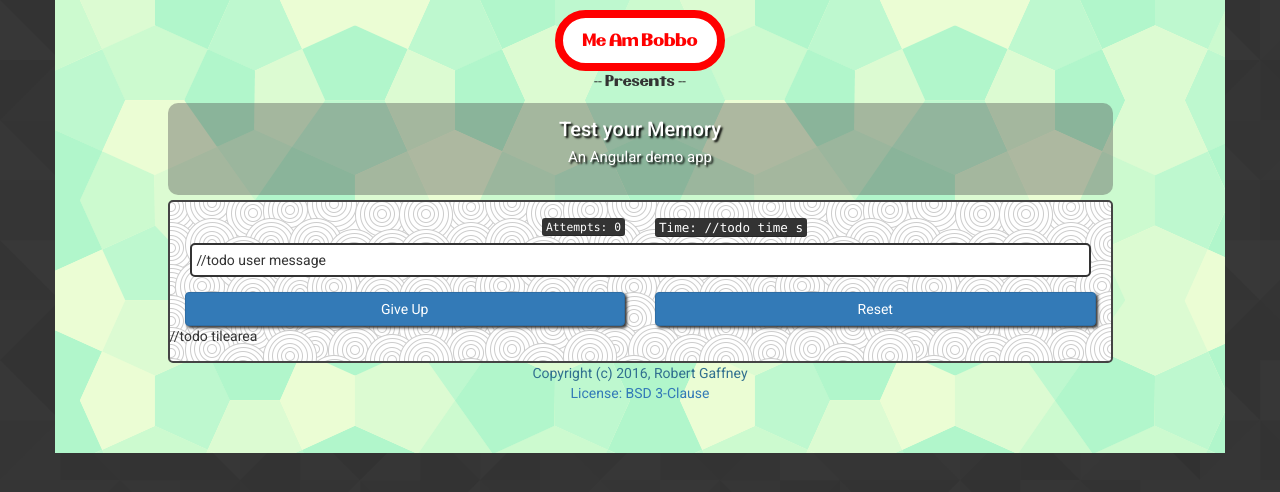
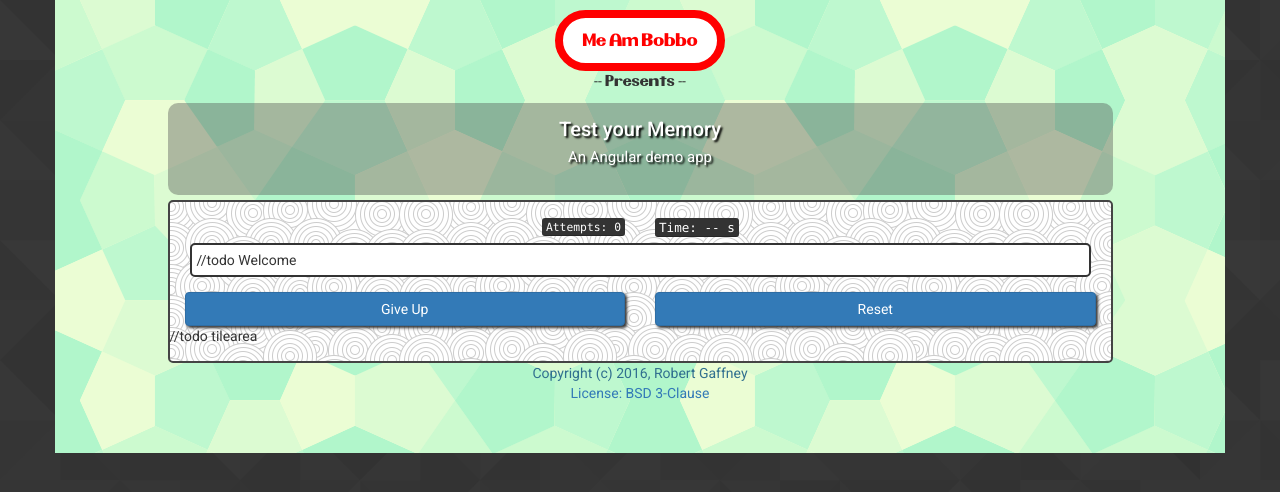
Before and after one commit to meambobbo/ng-memory, an Angular app: page / in a window 1280 px wide. Shown: the top 492 px of the page. Built offline with nearby package versions, Linux system fonts and the light colour scheme.

Commit message:
messagearea binds, messages namespace

```diff
--- a/src/app/gamearea/messagearea/messagearea.component.html
+++ b/src/app/gamearea/messagearea/messagearea.component.html
@@ -1,7 +1,7 @@
 <div class="row">
 	<div class="col-xs-12">
 		<div class="messagebox">
-			//todo user message
+			{{message}}
 		</div>
     </div>
 </div>
--- a/src/app/gamearea/messagearea/messagearea.component.ts
+++ b/src/app/gamearea/messagearea/messagearea.component.ts
@@ -1,4 +1,5 @@
 import { Component, OnInit } from '@angular/core';
+import { Messages } from './messages';
 
 @Component({
   selector: 'app-messagearea',
@@ -7,9 +8,19 @@ import { Component, OnInit } from '@angular/core';
 })
 export class MessageareaComponent implements OnInit {
 
-  constructor() { }
+  message: string;
+
+  constructor() {
+    this.message = Messages.welcome;
+  }
 
   ngOnInit(): void {
+    this.message = Messages.welcome;
+    //todo subscribe to message service
+  }
+
+  ngOnDestroy(): void {
+    //todo unsub
   }
 
 }
--- /dev/null
+++ b/src/app/gamearea/messagearea/messages.ts
@@ -0,0 +1,3 @@
+export namespace Messages {
+	export const welcome: string = '//todo Welcome';
+}
--- a/src/app/gamearea/timer/timer.component.html
+++ b/src/app/gamearea/timer/timer.component.html
@@ -1,5 +1,5 @@
 <div class="col-xs-6">
 	<div class="timer">
-		<kbd>Time: //todo time s</kbd>
+		<kbd>Time: {{timeString}} s</kbd>
 	</div>
 </div>
--- a/src/app/gamearea/timer/timer.component.ts
+++ b/src/app/gamearea/timer/timer.component.ts
@@ -7,9 +7,17 @@ import { Component, OnInit } from '@angular/core';
 })
 export class TimerComponent implements OnInit {
 
+  timeString: string;
+
   constructor() { }
 
   ngOnInit(): void {
+    this.timeString = "--";
+    //todo subscribe to timer service
+  }
+
+  ngOnDestroy(): void {
+    //todo unsub from timer service
   }
 
 }
```
